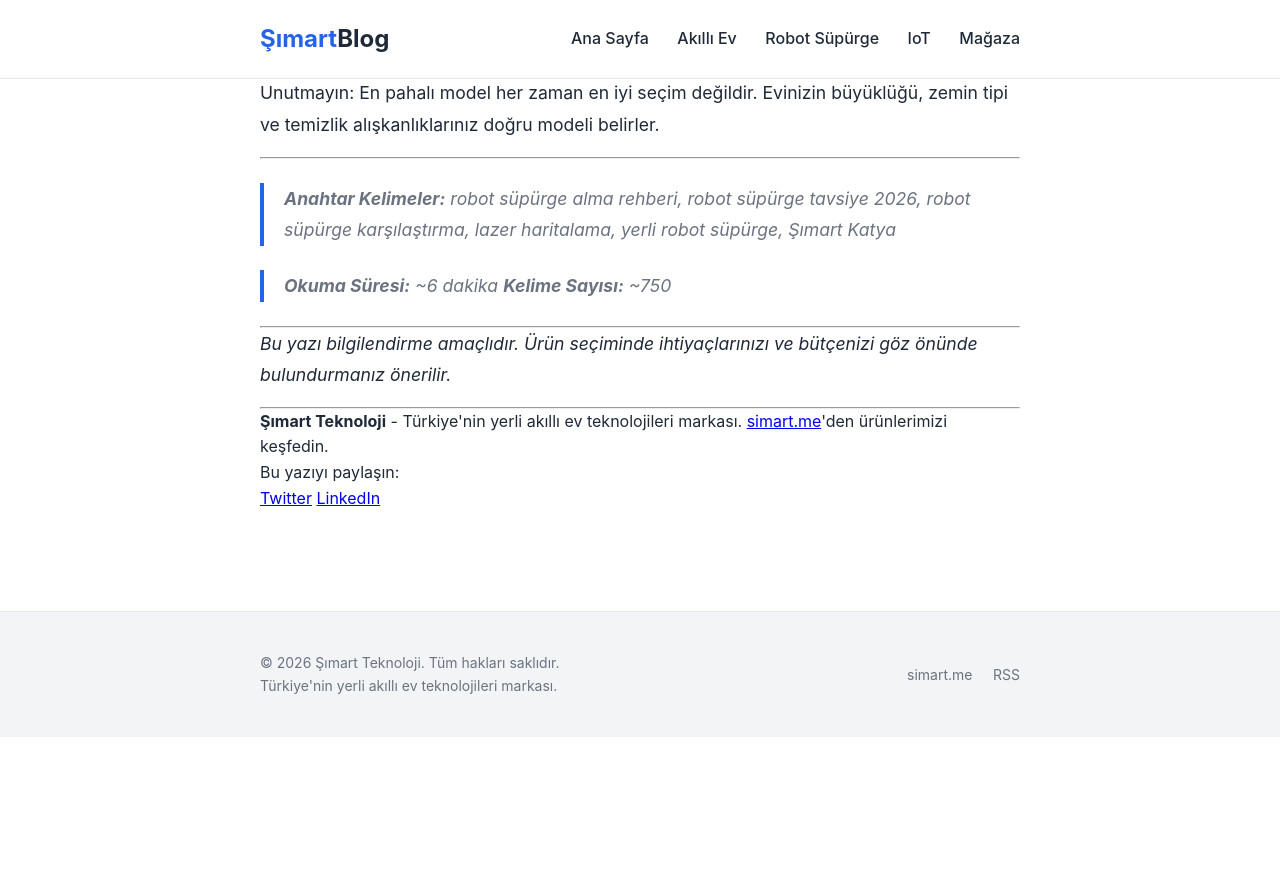
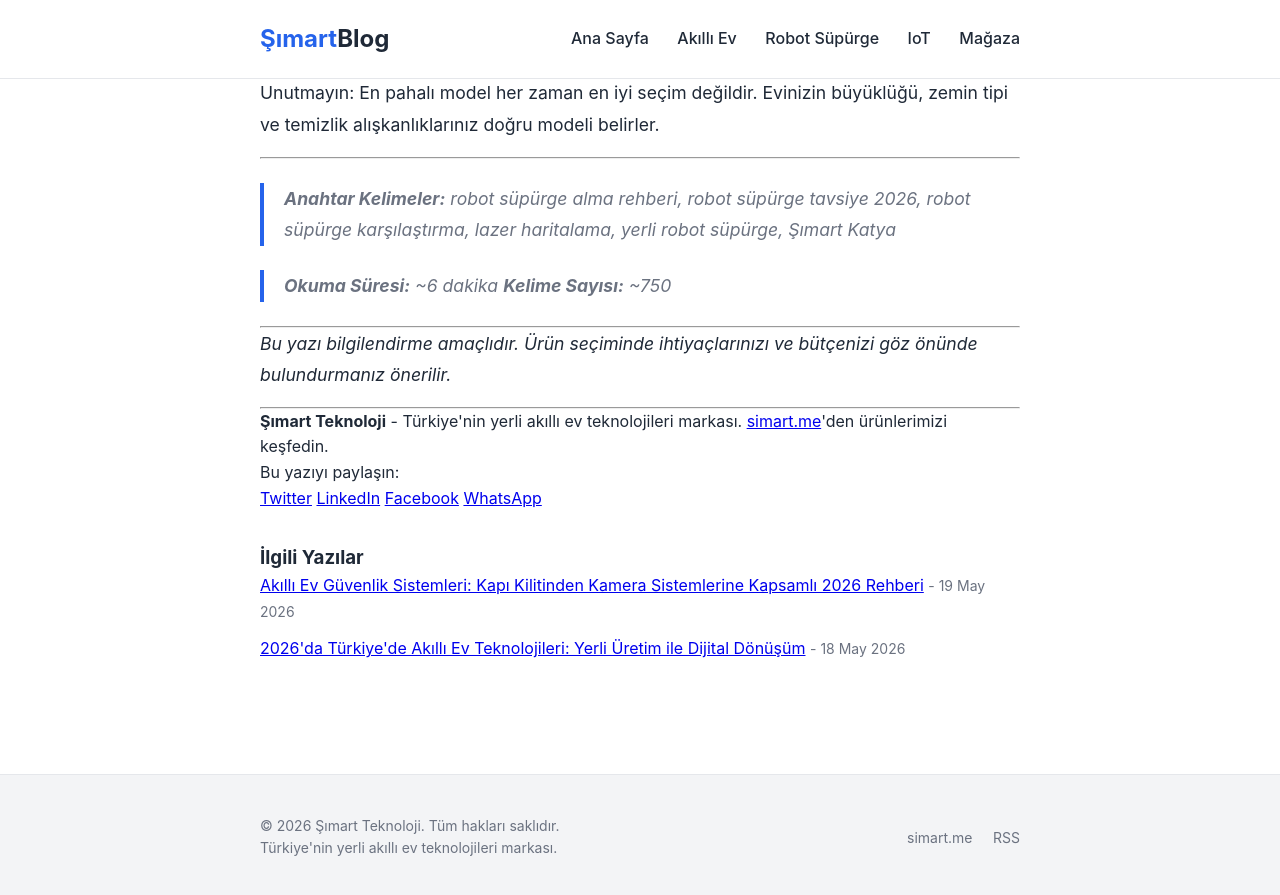
Before and after one commit to mturkerm-code/simart-blog.github.io, a Jekyll site: the page built from _posts/2026-05-20-robot-supurge-alma-rehberi.md, in a window 1280 px wide and 900 px high, scrolled down 3711 px. Shown: the top 895 px of the window. Built offline with Jekyll 4.4.1, drawn with Linux system fonts in a browser that asks for light colours; before the commit the page ends 4448 px from its top, so only the background shows below that.

Commit message:
Add GA4 tracking, social share buttons, related posts, category pages

```diff
--- a/_layouts/post.html
+++ b/_layouts/post.html
@@ -31,8 +31,24 @@ layout: default
 
     <div class="share">
       <p>Bu yazıyı paylaşın:</p>
-      <a href="https://twitter.com/intent/tweet?text={{ page.title | url_encode }}&url={{ page.url | absolute_url | url_encode }}" target="_blank">Twitter</a>
-      <a href="https://www.linkedin.com/sharing/share-offsite/?url={{ page.url | absolute_url | url_encode }}" target="_blank">LinkedIn</a>
+      <a href="https://twitter.com/intent/tweet?text={{ page.title | url_encode }}&url={{ page.url | absolute_url | url_encode }}" target="_blank" rel="noopener">Twitter</a>
+      <a href="https://www.linkedin.com/sharing/share-offsite/?url={{ page.url | absolute_url | url_encode }}" target="_blank" rel="noopener">LinkedIn</a>
+      <a href="https://www.facebook.com/sharer/sharer.php?u={{ page.url | absolute_url | url_encode }}" target="_blank" rel="noopener">Facebook</a>
+      <a href="https://api.whatsapp.com/send?text={{ page.title | url_encode }}%20{{ page.url | absolute_url | url_encode }}" target="_blank" rel="noopener">WhatsApp</a>
     </div>
+
+    <!-- Related Posts -->
+    {% assign related_posts = site.posts | where_exp: "post", "post.url != page.url" | limit: 3 %}
+    {% if related_posts.size > 0 %}
+    <div class="related-posts" style="margin-top: 32px;">
+      <h3>İlgili Yazılar</h3>
+      {% for post in related_posts %}
+      <div style="margin-bottom: 12px;">
+        <a href="{{ post.url | relative_url }}">{{ post.title }}</a>
+        <span style="color: #6b7280; font-size: 0.875rem;"> - {{ post.date | date: "%d %B %Y" }}</span>
+      </div>
+      {% endfor %}
+    </div>
+    {% endif %}
   </footer>
 </article>
--- /dev/null
+++ b/kategori/akilli-ev.md
@@ -0,0 +1,25 @@
+---
+layout: default
+title: "Akıllı Ev Kategorisi"
+meta_description: "Şımart Teknoloji akıllı ev kategorisi - robot süpürge, akıllı priz, güvenlik kamerası ve IoT cihazları"
+---
+
+# Akıllı Ev Kategorisi
+
+Türkiye'de akıllı ev teknolojileri ve yerli üretim çözümleri hakkında güncel bilgiler, karşılaştırmalar ve alışveriş rehberleri.
+
+## Son Yazılar
+
+{% for post in site.categories.akilli-ev %}
+<div class="post-card">
+  <h2><a href="{{ post.url | relative_url }}">{{ post.title }}</a></h2>
+  <div class="post-meta">
+    <span class="date">{{ post.date | date: "%d %B %Y" }}</span>
+  </div>
+  <div class="post-excerpt">{{ post.meta_description }}</div>
+</div>
+{% endfor %}
+
+---
+
+[Daha fazla kategori için ana sayfaya dön →]({{ '/' | relative_url }})
```
Also changed, not shown: _layouts/default.html (+9 -0 lines), kategori/robot-supurge.md (added, +25 -0 lines).
